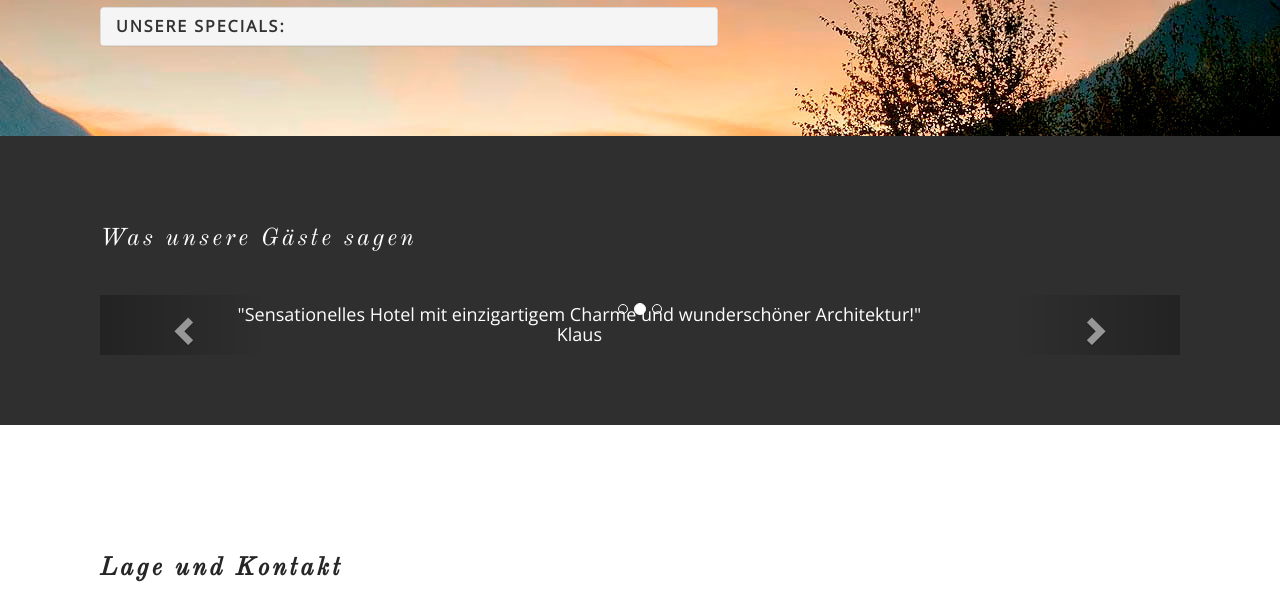
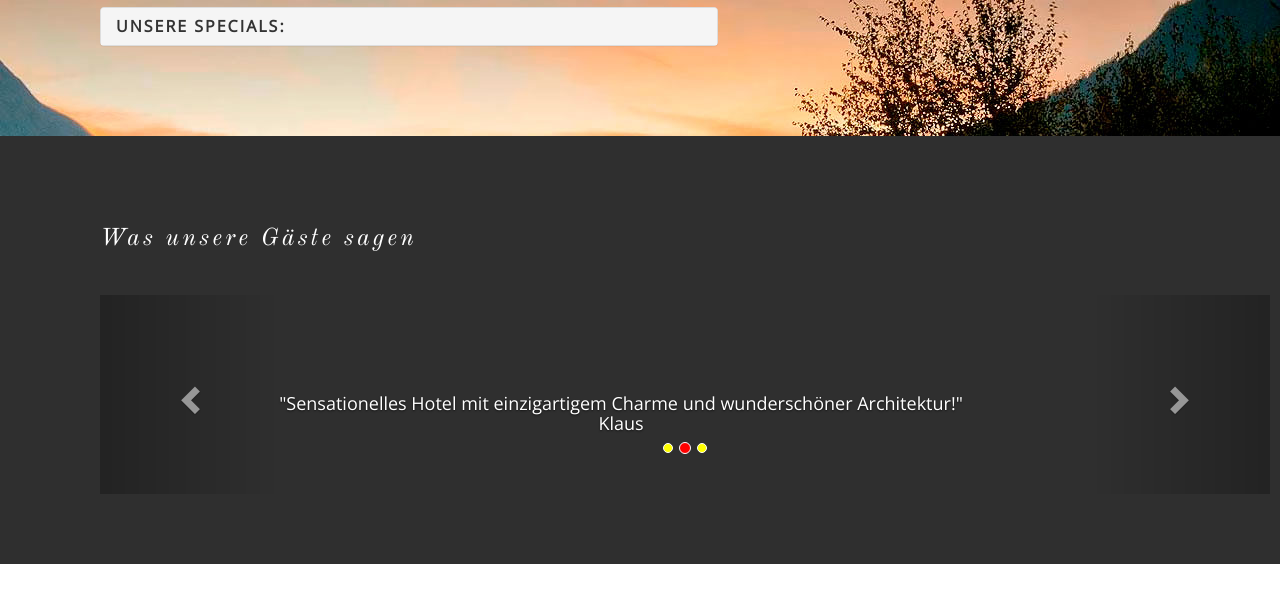
Before and after one commit to tnigg/taria, a plain HTML site: page index.html in a window 1280 px wide. Shown: the part 991-1580 px from the top of the page. Drawn offline with nearby package versions, Linux system fonts and the light colour scheme.

Commit message:
slider fixed

```diff
--- /dev/null
+++ b/css/carousel.css
@@ -0,0 +1,19 @@
+.slide_img {
+  opacity: 0;
+}
+
+.carousel-indicators {
+  margin-top: 10px;
+}
+
+.carousel-indicators li {
+  background-color: yellow;
+}
+
+.carousel-indicators .active {
+  background-color: red;
+}
+
+.carousel-inner {
+  margin-top: -280px;
+}
--- a/index.html
+++ b/index.html
@@ -7,8 +7,7 @@
   <meta name="viewport" content="width=device-width, initial-scale=1">
   <link rel="stylesheet" href="https://maxcdn.bootstrapcdn.com/bootstrap/3.4.0/css/bootstrap.min.css">
   <link href="https://fonts.googleapis.com/css?family=Montserrat" rel="stylesheet">
-  <script src="https://ajax.googleapis.com/ajax/libs/jquery/3.4.1/jquery.min.js"></script>
-  <script src="https://maxcdn.bootstrapcdn.com/bootstrap/3.4.0/js/bootstrap.min.js"></script>
+
 
 	<meta name="description" content="Dies ist die offizielle Website der alten & neuen Mühle">
 	<meta name="keywords" content="Mühle, Haus, alte Mühle, neue Mühle, Winter, Sommer, Urlaub">
@@ -16,6 +15,8 @@
 	<meta name="robots" content="noindex,follow">
 
  <link href="css/styles.css" rel="stylesheet">
+ <!-- Custom styles for this carousel -->
+ <link href="css/carousel.css" rel="stylesheet">
 
  <link rel="preconnect" href="https://fonts.googleapis.com">
 <link rel="preconnect" href="https://fonts.gstatic.com" crossorigin>
@@ -109,23 +110,38 @@ Diese Unterkunft ist nur 15 Minuten Fußweg von Leutascher Geisterklamm entfernt
 <div id="rezessionen" class="container-fluid bg-4">
  <h3>Was unsere Gäste sagen</h3><br>
 
-  <div id="myCarousel" class="carousel slide text-center" data-ride="carousel">
+  <div id="myCarousel" class="carousel slide container" data-ride="carousel">
     <ol class="carousel-indicators">
-      <li data-target="#myCarousel" data-slide-to="0" class="active"></li>
-      <li data-target="#myCarousel" data-slide-to="1"></li>
-      <li data-target="#myCarousel" data-slide-to="2"></li>
+      <li data-target="#myCarousel" data-slide-to="0" class="active indicator"></li>
+      <li data-target="#myCarousel" data-slide-to="1" class="indicator"></li>
+      <li data-target="#myCarousel" data-slide-to="2" class="indicator"></li>
     </ol>
 
     <!-- Wrapper for slides -->
     <div class="carousel-inner" role="listbox">
       <div class="item active">
-        <h4>"Sensationelles Hotel mit einzigartigem Charme und wunderschöner Architektur!"<br><span>Klaus</span></h4>
+        <img src="https://via.placeholder.com/1600x600" alt="" class="slide_img">
+        <div class="container">
+          <div class="carousel-caption">
+            <h4>"Sensationelles Hotel mit einzigartigem Charme und wunderschöner Architektur!"<br><span>Klaus</span></h4>
+          </div>
+        </div>
       </div>
       <div class="item">
-        <h4>"Auf der Sonnenseite und mitten im Herzen: Hotel mit besonderem Flair und starker authentischer Persönlichkeit."<br><span>Laura</span></h4>
+        <img src="https://via.placeholder.com/1600x600" alt="" class="slide_img">
+          <div class="container">
+            <div class="carousel-caption">
+              <h4>"Auf der Sonnenseite und mitten im Herzen: Hotel mit besonderem Flair und starker authentischer Persönlichkeit."<br><span>Laura</span></h4>
+            </div>
+          </div>
       </div>
       <div class="item">
-        <h4>"Großartiges Familienhotel, das bis heute seinen exzellenten Ruf verteidigen kann."<br><span>Steffi</span></h4>
+        <img src="https://via.placeholder.com/1600x600" alt="" class="slide_img">
+          <div class="container">
+            <div class="carousel-caption">
+             <h4>"Großartiges Familienhotel, das bis heute seinen exzellenten Ruf verteidigen kann."<br><span>Steffi</span></h4>
+            </div>
+          </div>
       </div>
     </div>
 
@@ -245,6 +261,8 @@ Diese Unterkunft ist nur 15 Minuten Fußweg von Leutascher Geisterklamm entfernt
 
 </footer>
 
+<script src="https://ajax.googleapis.com/ajax/libs/jquery/3.4.1/jquery.min.js"></script>
+<script src="https://maxcdn.bootstrapcdn.com/bootstrap/3.4.0/js/bootstrap.min.js"></script>
 <script>
 // Open the Modal
 function openModal() {
```
